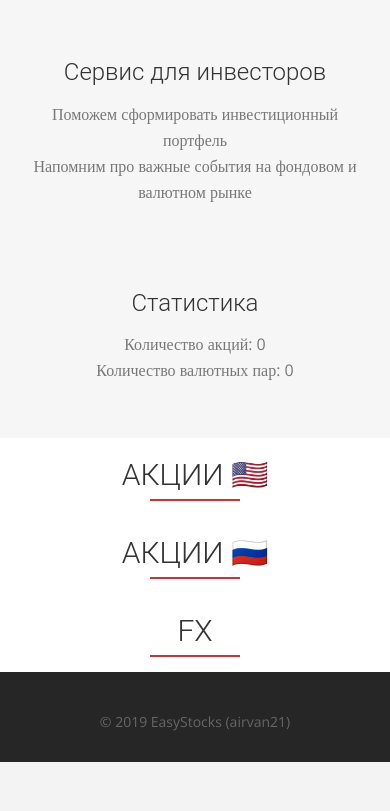
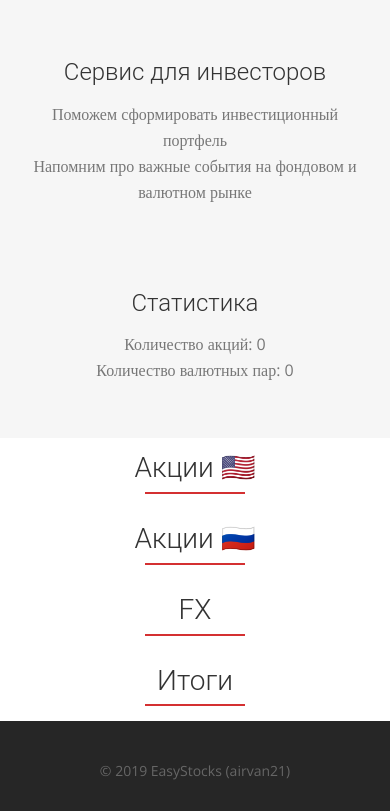
Before and after one commit to AirVan21/EasyStocks, a Django app: page / in a window 390 px wide. Shown: the part 353-1164 px from the top of the page. Before the commit the page ends 1115 px from the top, so only its background shows below. Run offline with Django 3.2, Linux system fonts and the light colour scheme; data that the repository does not hold is empty; parts of the project's set-up code (start-up, migrations or seed data) failed here and were passed over; some libraries are stand-ins or nearby versions.

Commit message:
Allow more content for mobile version

```diff
--- a/static/css/style.css
+++ b/static/css/style.css
@@ -11,12 +11,11 @@ h1, h2, h3, h4 {
 	font-family: 'Roboto', sans-serif;
 }
 h2 {
-	font-weight: 280;
-	font-size: 30px;
+	font-weight: 300;
+	font-size: 28px;
 	color: #333;
-	text-transform: uppercase;
 	position: relative;
-	margin-top: 20px;
+	margin-top: 15px;
 	margin-bottom: 15px;
 	padding-bottom: 10px;
 }
@@ -26,9 +25,9 @@ h2::after {
 	background: #d43031;
 	height: 2px;
 
-	width: 90px;
+	width: 100px;
 	bottom: 0;
-	margin-left: -45px;
+	margin-left: -50px;
 	left: 50%;
 }
 h3 {
--- a/static/js/custom.js
+++ b/static/js/custom.js
@@ -2,14 +2,13 @@
 
   "use strict";
 
-    // PROJECT CAROUSEL
     $('.owl-carousel').owlCarousel({
         loop:true,
         margin:15,
         responsiveClass:true,
         responsive:{
             0:{
-                items:1,
+                items:2,
                 nav:false
             },
             970:{
--- a/templates/home.html
+++ b/templates/home.html
@@ -86,21 +86,11 @@
       <div class="container">
         {% block content %}
           <div class="row">
-            {% for share in share_usa|slice:":3" %}
+            {% for share in share_usa|slice:":6" %}
             <a href="{% url 'share_detail' share.pk %}">
-              <div class="col-xs-12 col-md-4 chart">
+              <div class="col-xs-6 col-md-4 chart">
                   <h3 class="text-center">{{ share.title }}</h3>
                   <img src="{% get_static_prefix %}img/stocks/{{ share.ticker }}.png" class="img-responsive center-block" alt="">
-              </div>
-            </a>
-            {% endfor %}
-          </div>
-          <div class="row">
-            {% for share in share_usa|slice:"3:6" %}
-            <a href="{% url 'share_detail' share.pk %}">
-              <div class="col-xs-12 col-md-4 chart">
-                <h3 class="text-center">{{ share.title }}</h3>
-                <img src="{% get_static_prefix %}img/stocks/{{ share.ticker }}.png" class="img-responsive center-block" alt="">
               </div>
             </a>
             {% endfor %}
@@ -117,17 +107,9 @@
       <div class="container">
         {% block content_rus %}
           <div class="row">
-            {% for share in share_rus|slice:":3" %}
+            {% for share in share_rus|slice:":6" %}
             <a href="{% url 'share_detail' share.pk %}">
-              <div class="col-xs-12 col-md-4 chart">
-                <h3 class="text-center">{{ share.title }}</h3>
-                <img src="{% get_static_prefix %}img/stocks/{{ share.ticker }}.png" class="img-responsive center-block" alt="">
-              </div>
-            </a>
-            {% endfor %}
-            {% for share in share_rus|slice:"3:6" %}
-            <a href="{% url 'share_detail' share.pk %}">
-              <div class="col-xs-12 col-md-4 chart">
+              <div class="col-xs-6 col-md-4 chart">
                 <h3 class="text-center">{{ share.title }}</h3>
                 <img src="{% get_static_prefix %}img/stocks/{{ share.ticker }}.png" class="img-responsive center-block" alt="">
               </div>
@@ -155,6 +137,13 @@
       </div>
     </div>
   </div>
+  <div id="overall" class="text-center">
+    <div class="container">
+      <div class="section-title">
+        <h2>Итоги</h2>
+      </div>
+    </div>
+  </div>
   <!-- Footer -->
   <div id="footer">
     <div class="container text-center">
```
